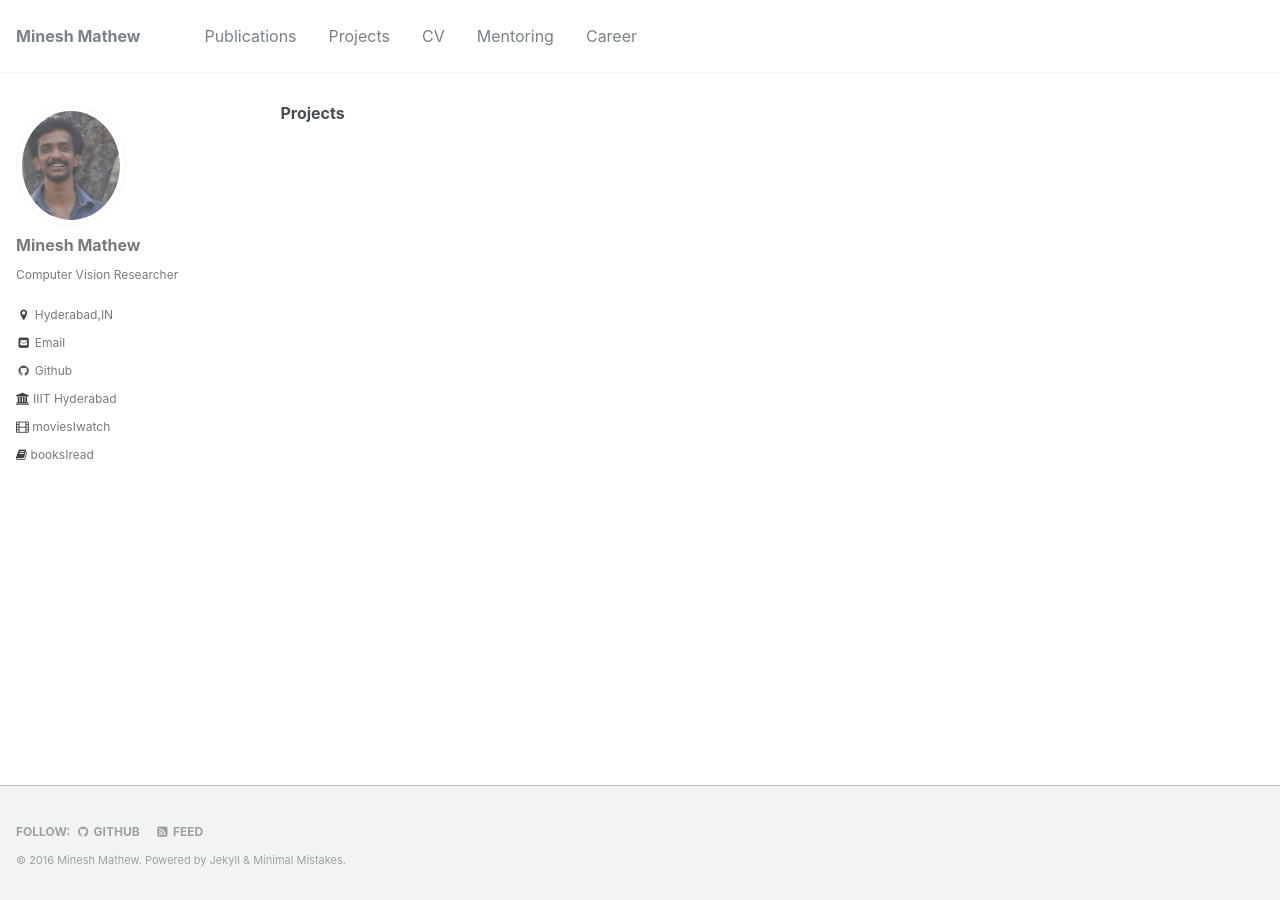
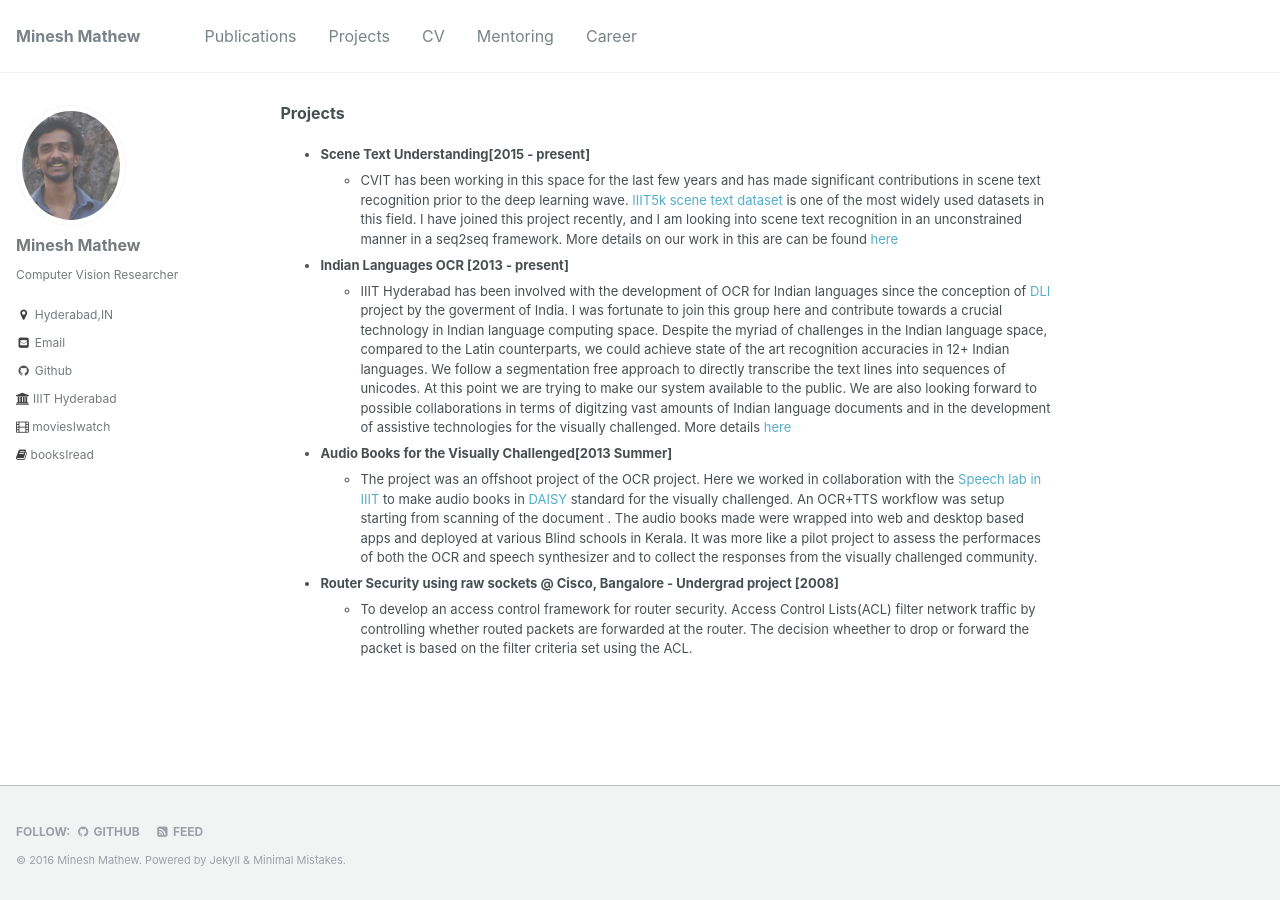
Before and after one commit to mineshmathew/mineshmathew.github.io, a Jekyll site: the page built from _pages/Projects.markdown, in a window 1280 px wide. Built offline with Jekyll 4.4.1, drawn with Linux system fonts in a browser that asks for light colours.

Commit message:
builtagain

```diff
--- a/_pages/Projects.markdown
+++ b/_pages/Projects.markdown
@@ -7,3 +7,21 @@
 author_profile: true
 
 ---
+- **Scene Text Understanding[2015 - present]**
+	-  CVIT has been working in this space for the last few years and has made significant contributions in scene text recognition prior to the deep learning wave. [IIIT5k scene text dataset][1] is one of the most widely used datasets in this field. I have joined this project recently, and I am looking into scene text recognition in an unconstrained manner in a seq2seq framework. More details on our work in this are can be found [here][2]
+
+- **Indian Languages OCR [2013 - present]**
+	- IIIT Hyderabad has been involved with the development of OCR for Indian languages since the conception of [DLI][3] project by the goverment of India. I was fortunate to join this group here and contribute towards a crucial technology in Indian language computing space. Despite the myriad of challenges in the Indian language space, compared to the Latin counterparts, we could achieve state of the art recognition accuracies in 12+ Indian languages. We follow a segmentation free approach to directly transcribe the text lines into sequences of unicodes. At this point we are  trying to make our system available to the public. We are also looking forward to possible collaborations in terms of digitzing vast amounts of Indian language documents and in the development of assistive technologies for the visually challenged. More details [here][4]
+
+- **Audio Books for the Visually Challenged[2013 Summer]**
+	- The project was an offshoot project of the OCR project. Here we worked in collaboration with the [Speech lab in IIIT][5] to make audio books in [DAISY][6] standard for the visually challenged. An OCR+TTS workflow was setup starting from scanning of the document . The audio books made were wrapped into web and desktop based apps and deployed at various Blind schools in Kerala. It was more like a pilot project to assess the performaces of both the OCR and speech synthesizer and to collect the responses from the visually challenged community.
+
+- **Router Security using raw sockets @ Cisco, Bangalore - Undergrad project [2008]**
+	- To develop an access control framework for router security. Access Control Lists(ACL) filter network traffic by controlling whether routed packets are forwarded at the router. The decision wheether to drop or forward the packet is based on the filter criteria set using the ACL.
+
+[1]: https://cvit.iiit.ac.in/research/projects/cvit-projects/the-iiit-5k-word-dataset
+[2]: https://cvit.iiit.ac.in/research/projects/cvit-projects/scene-text-understanding
+[3]: www.dli.gov.in/
+[4]: http://http://ocr.iiit.ac.in/
+[5]: http://speech.iiit.ac.in/
+[6]: www.daisy.org
--- a/_pages/Teaching.markdown
+++ b/_pages/Teaching.markdown
@@ -10,7 +10,7 @@
 - undergrad students  whom I co-mentored with Prof. C. V Jawahar
 	- [Mohit Jain][1] [2016 - Present]
 		- Unconstrained scene text recognition in a seq2seq framework
-	- [Ajitesh Gupta][4][2015-2016]
+	- [Ajitesh Gupta][4] [2015-2016]
 		- Scene Text Detection and Recognition
 	- [Sudeep Raja][2] [ 2014 Summer]
 		- RNN + CTC on GPU
```
Also changed, not shown: 3 other files.
